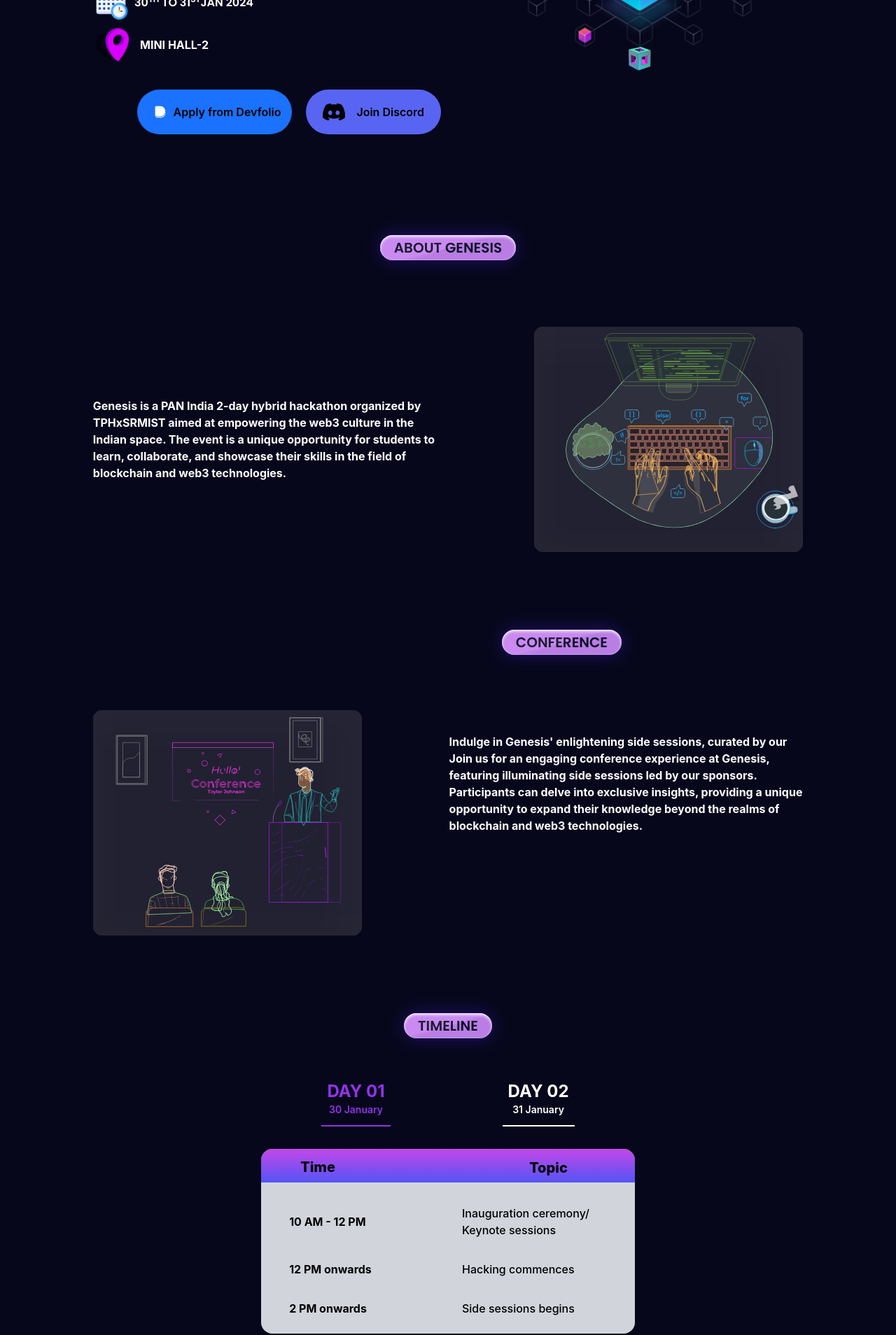
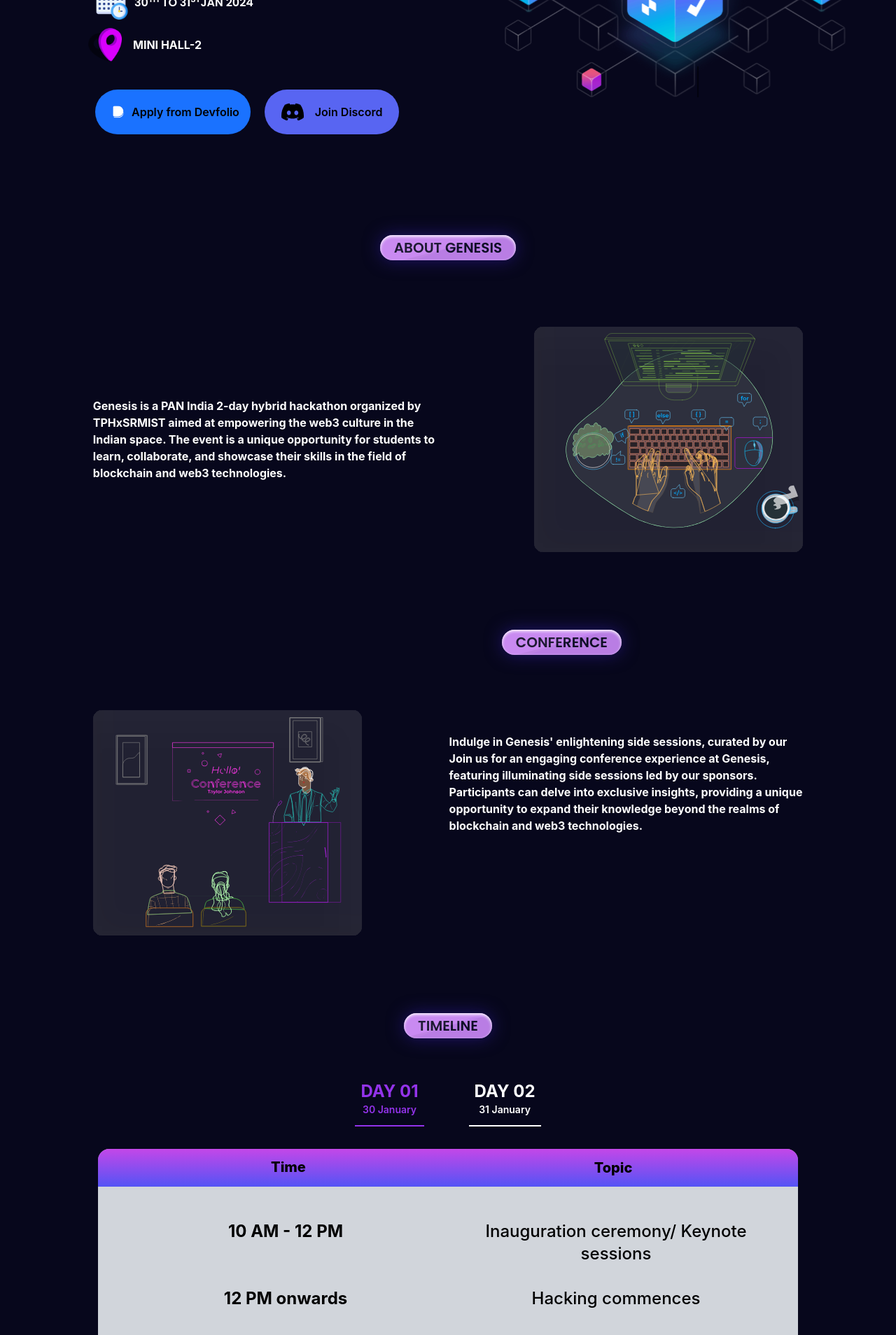
Before and after one commit to 0xsrmist/Genesis-Hackathon, a React (Vite) app: page / in a window 1280 px wide. Shown: the part 560-2468 px from the top of the page at 70% size. Built offline with nearby package versions, Linux system fonts and the light colour scheme.

Commit message:
UI fixes

```diff
--- a/src/components/hero/Hero.jsx
+++ b/src/components/hero/Hero.jsx
@@ -13,10 +13,10 @@ export default function Hero() {
 		>
 			<div className="section1 p-4 lg:p-16 lg:w-3/5 flex flex-col gap-y-10">
 				<div className="about flex flex-col text-center lg:text-start">
-					<h1 className=" text-7xl flex-shrink-0 font-poppins text-101 font-bold leading-46.2 tracking-wide bg-gradient-to-r from-indigo-800 to-teal-400  bg-clip-text text-transparent mb-2">
+					<h1 className=" text-7xl flex-shrink-0 font-poppins font-bold tracking-wide bg-gradient-to-r from-indigo-800 to-teal-400  bg-clip-text text-transparent mb-2">
 						GENESIS
 					</h1>
-					<div className="flex flex-col h-115 items-center justify-center flex-shrink-0 text-white font-poppins text-20 font-semibold leading-normal pr-107">
+					<div className="flex flex-col items-center justify-center flex-shrink-0 text-white font-poppins text-20 font-semibold leading-normal pr-107">
 						Join us for the Genesis experience, a 2-day journey at TPHxSRMIST&apos;s
 						newest hackfest. Harness your talent and dive into the realm of
 						blockchain and web3 technologies, and be part in shaping India&apos;s
@@ -33,7 +33,7 @@ export default function Hero() {
 							30<sup>TH</sup> TO 31<sup>ST</sup>JAN 2024
 						</span>
 					</div>
-					<div className="flex flex-row gap-x-4 items-center">
+					<div className="flex flex-row gap-x-4 items-center ml-[-10px]">
 						<img className="w-12" src={clipPathIcon} alt="venue" />
 						<span className="text-white font-bold leading-normal">
 							MINI HALL-2
@@ -41,7 +41,7 @@ export default function Hero() {
 					</div>
 				</div>
 
-				<div className="hero-buttons -pl-10 flex flex-col gap-y-4 sm:flex-row justify-center">
+				<div className="hero-buttons -pl-10 flex flex-col gap-y-4 sm:flex-row justify-center lg:justify-start">
 					<button
 						className="w-90 h-12 flex-shrink-0 rounded-full bg-[#1A72FF] px-4 py-8 flex items-center justify-center font-semibold max-w-1/2 w-auto mr-2"
 						onClick={() =>
@@ -57,7 +57,7 @@ export default function Hero() {
 					</button>
 
 					<button
-						className="w-90 h-12 flex-shrink-0 rounded-full bg-[#5865F2] px-6 py-8 font-semibold ml-3 flex items-center max-w-1/2 w-auto"
+						className="w-90 h-12 flex-shrink-0 rounded-full bg-[#5865F2] px-6 py-8 font-semibold ml-3 flex justify-center items-center max-w-1/2 w-auto"
 						onClick={() =>
 							window.open("https://discord.com/invite/p4FAJdhQRv", "_blank")
 						}
@@ -75,9 +75,8 @@ export default function Hero() {
 				<img
 					src={heroPhoto}
 					alt="hero"
-					className="inline-flex pt-12 max-w-80 "
+					className="inline-flex pt-12"
 				/>
-				<img src={heroSmallPhoto} alt="small box" className="mx-auto w-8" />
 			</div>
 		</div>
 	);
--- a/src/components/timeline/Timeline.jsx
+++ b/src/components/timeline/Timeline.jsx
@@ -34,13 +34,12 @@ export default function Timeline() {
 		<div className="flex flex-col gap-12 items-center justify-center">
 			<SectionTitle name={"TIMELINE"} />
 			<div className="flex flex-col gap-8 justify-center items-center">
-				<div className="flex items-center text-blue-200 gap-16 md:gap-40">
+				<div className="flex items-center text-blue-200 gap-16">
 					<button
 						onClick={() => {
 							setstep(0);
 						}}
-						className={`day1 border-b-2 px-2 p-3 ${
-							step === 0
+						className={`day1 border-b-2 px-2 p-3 ${step === 0
 							? "border-purple-600 text-purple-600"
 							: "border-white text-white"
 							}`}
@@ -58,8 +57,7 @@ export default function Timeline() {
 						onClick={() => {
 							setstep(1);
 						}}
-						className={`day1 border-b-2 px-2 p-3 ${
-							step === 1
+						className={`day1 border-b-2 px-2 p-3 ${step === 1
 							? "border-purple-600 text-purple-600"
 							: "border-white text-white"
 							}`}
@@ -74,21 +72,17 @@ export default function Timeline() {
 						</div>
 					</button>
 				</div>
-				<div className="max-w-[900px] flex flex-col gap-4 flex-shrink-0 rounded-2xl bg-gray-300 overflow-hidden pb-6">
+				<div className="max-h-fit lg:h-[300px] w-[80vw] max-w-[1000px] flex flex-col gap-4 flex-shrink-0 rounded-2xl bg-gray-300 overflow-hidden pb-6">
 					{/* Heading */}
-					<div className="relative">
-						<div
-							className="absolute inset-0 py-6"
-							style={{
-								opacity: 0.72,
-								background:
-									"linear-gradient(180deg, #FF09E6 -41.73%, #2422FF )",
-							}}
-						></div>
-						<div className="flex flex-row py-3 pl-14 justify-between pr-24 absolute inset-0">
+					<div style={{
+						background: "linear-gradient(180deg, rgba(255, 9, 230, 0.72) -41.73%, rgba(36, 34, 255, 0.72))",
+					}} className="grid grid-cols-2 py-3 pl-10 pr-8 text-center">
+						<div>
 							<span className="text-black font-Poppins text-xl font-extrabold ">
 								Time
 							</span>
+						</div>
+						<div>
 							<span className="text-black font-Poppins text-xl font-extrabold leading-normal">
 								Topic
 							</span>
@@ -96,26 +90,26 @@ export default function Timeline() {
 					</div>
 
 					{/* Content */}
-					<div className="flex flex-col mt-16 gap-8 pl-10 pr-8">
+					<div className="flex flex-col mt-8 gap-8 text-2xl pl-10 pr-8">
 						{step === 0
 							? day1Details.map((item, index) => (
 								<div
 									key={index}
-										className="flex gap-8 items-center justify-between"
+									className="grid grid-cols-2 gap-4 text-center"
 								>
-										<p className="font-bold w-1/2">{item.time}</p>
+									<p className="font-bold">{item.time}</p>
 
-										<p className="font-medium w-1/2">{item.topic}</p>
+									<p className="font-medium">{item.topic}</p>
 								</div>
 							))
 							: day2Details.map((item, index) => (
 								<div
 									key={index}
-										className="flex gap-8 items-center justify-between"
+									className="grid grid-cols-2 gap-4 text-center"
 								>
-										<p className="font-bold w-1/2">{item.time}</p>
+									<p className="font-bold">{item.time}</p>
 
-										<p className=" font-medium w-1/2 ">{item.topic}</p>
+									<p className=" font-medium">{item.topic}</p>
 								</div>
 							))}
 					</div>
```
Lines whose indentation alone changed are shown as unchanged.
